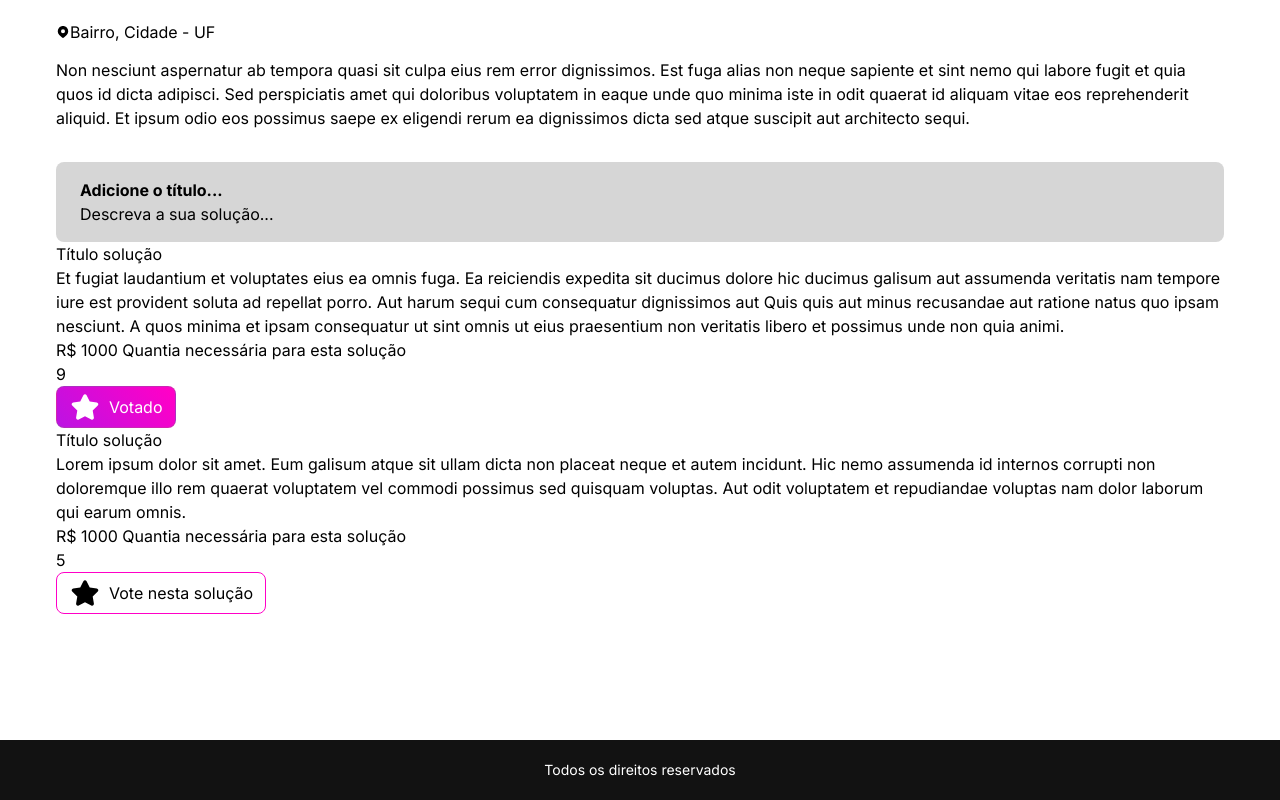
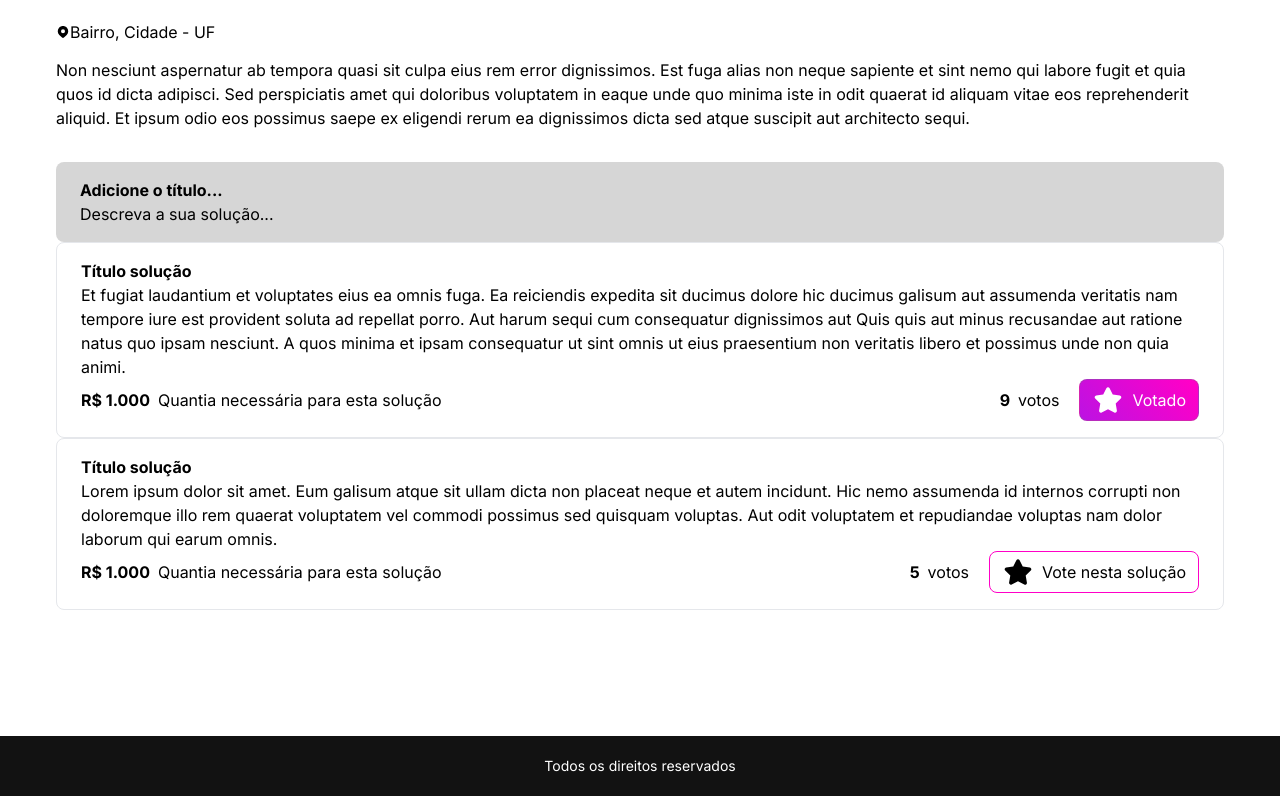
Before and after one commit to CiroMdeFreitas/pagina-problema, a Next.js app: page / in a window 1280 px wide. Shown: the part 750-1550 px from the top of the page. Built offline with nearby package versions, Linux system fonts and the light colour scheme.

Commit message:
Solution implementation

```diff
--- a/src/app/page.tsx
+++ b/src/app/page.tsx
@@ -29,7 +29,7 @@ type ProblemDTO = {
 type SolutionDTO = {
   tittle: string,
   description: string;
-  value: number;
+  value: string;
   numVotes: number;
   voted?: boolean;
 }
@@ -57,14 +57,14 @@ export default function Home() {
       {
         tittle: "Título solução",
         description: "Et fugiat laudantium et voluptates eius ea omnis fuga. Ea reiciendis expedita sit ducimus dolore hic ducimus galisum aut assumenda veritatis nam tempore iure est provident soluta ad repellat porro. Aut harum sequi cum consequatur dignissimos aut Quis quis aut minus recusandae aut ratione natus quo ipsam nesciunt. A quos minima et ipsam consequatur ut sint omnis ut eius praesentium non veritatis libero et possimus unde non quia animi.",
-        value: 1000,
+        value: "1.000",
         numVotes: 9,
         voted: true,
       },
       {
         tittle: "Título solução",
         description: "Lorem ipsum dolor sit amet. Eum galisum atque sit ullam dicta non placeat neque et autem incidunt. Hic nemo assumenda id internos corrupti non doloremque illo rem quaerat voluptatem vel commodi possimus sed quisquam voluptas. Aut odit voluptatem et repudiandae voluptas nam dolor laborum qui earum omnis.",
-        value: 1000,
+        value: "1.000",
         numVotes: 5,
       },
     ],
--- a/src/components/SolutionDiv/index.tsx
+++ b/src/components/SolutionDiv/index.tsx
@@ -1,11 +1,12 @@
 'use client'
 
 import Button from "../Button";
+import CardDiv from "../CardDiv";
 
 type SolutionDTO = {
     tittle: string,
     description: string;
-    value: number;
+    value: string;
     numVotes: number;
     voted?: boolean;
 }
@@ -18,8 +19,8 @@ export default function SolutionDiv({ solution, ...props}: SolutionProps) {
   const dafaultClasses = '';
 
   return (
-      <div {...props} className={`${dafaultClasses} ${props.className}`}>
-        <div>
+      <CardDiv {...props} className={`${dafaultClasses} ${props.className}`}>
+        <div className="font-bold">
           {solution.tittle}
         </div>
 
@@ -27,13 +28,15 @@ export default function SolutionDiv({ solution, ...props}: SolutionProps) {
           {solution.description}
         </div>
 
-        <div>
-          <div>
-            <a>R$ {solution.value}</a> Quantia necessária para esta solução
+        <div className="flex justify-between items-center">
+          <div className="flex gap-2">
+            <div className="font-bold">R$ {solution.value}</div> Quantia necessária para esta solução
           </div>
 
-          <div>
-            <a>{solution.numVotes}</a>
+          <div className="flex justify-between items-center gap-5">
+            <div className="flex gap-2">
+              <div className="font-bold">{solution.numVotes}</div> votos
+            </div>
             {
               solution.voted ?
               <Button iconLeft="fluent:star-24-filled">Votado</Button> :
@@ -41,6 +44,6 @@ export default function SolutionDiv({ solution, ...props}: SolutionProps) {
             }
           </div>
         </div>
-      </div>
+      </CardDiv>
     );
 }
```
